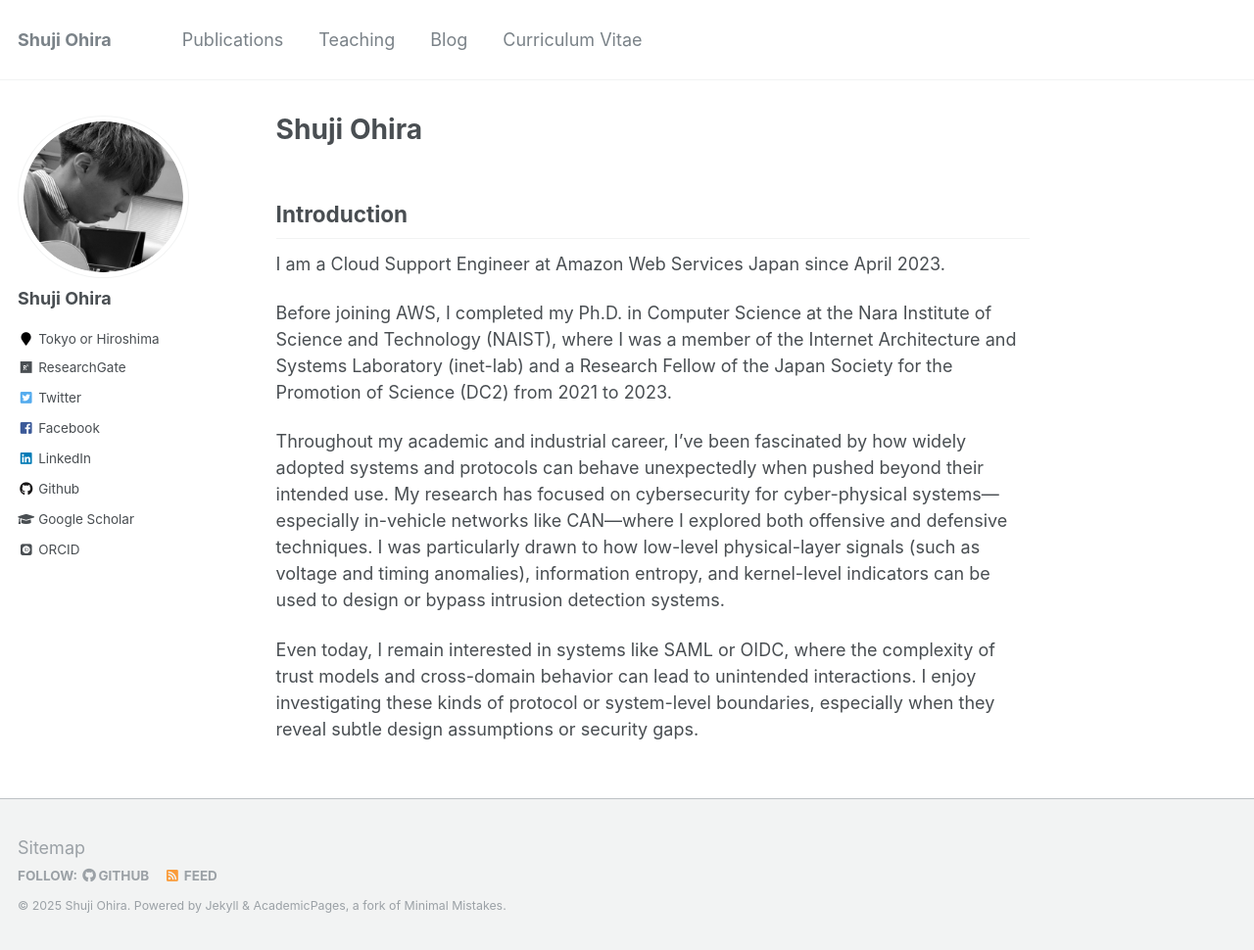
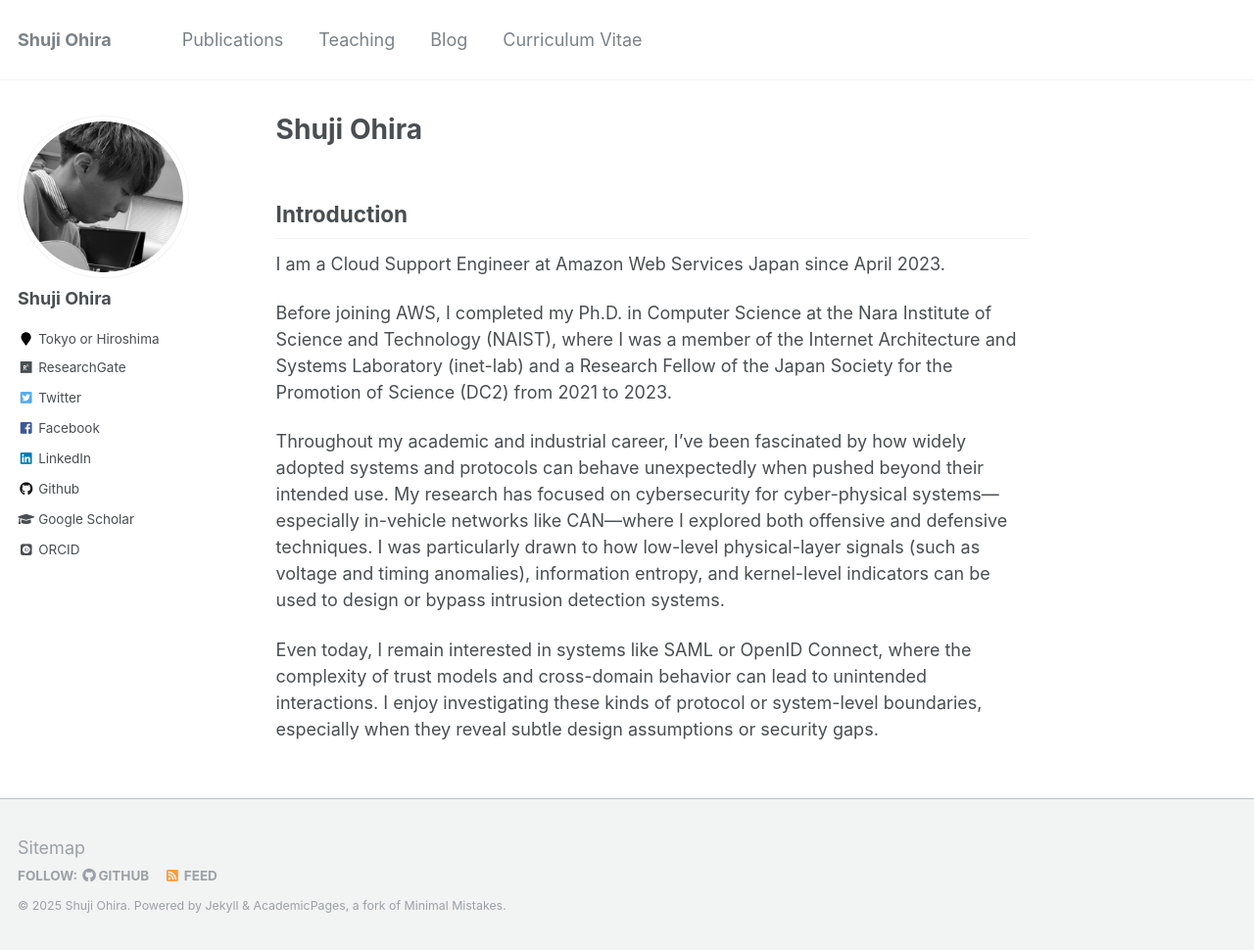
Before and after one commit to shuji-oh/shuji-oh.github.io, a Jekyll site: the page built from _pages/about.md, in a window 1280 px wide and 970 px high. Shown: the whole window at 98% size. Built offline with Jekyll 4.4.1, drawn with Linux system fonts in a browser that asks for light colours; some web fonts are replaced.

Commit message:
Update about.md

```diff
--- a/_pages/about.md
+++ b/_pages/about.md
@@ -16,4 +16,4 @@ Before joining AWS, I completed my Ph.D. in Computer Science at the Nara Institu
 
 Throughout my academic and industrial career, I’ve been fascinated by how widely adopted systems and protocols can behave unexpectedly when pushed beyond their intended use. My research has focused on cybersecurity for cyber-physical systems—especially in-vehicle networks like CAN—where I explored both offensive and defensive techniques. I was particularly drawn to how low-level physical-layer signals (such as voltage and timing anomalies), information entropy, and kernel-level indicators can be used to design or bypass intrusion detection systems.
 
-Even today, I remain interested in systems like SAML or OIDC, where the complexity of trust models and cross-domain behavior can lead to unintended interactions. I enjoy investigating these kinds of protocol or system-level boundaries, especially when they reveal subtle design assumptions or security gaps.
+Even today, I remain interested in systems like SAML or OpenID Connect, where the complexity of trust models and cross-domain behavior can lead to unintended interactions. I enjoy investigating these kinds of protocol or system-level boundaries, especially when they reveal subtle design assumptions or security gaps.
```
